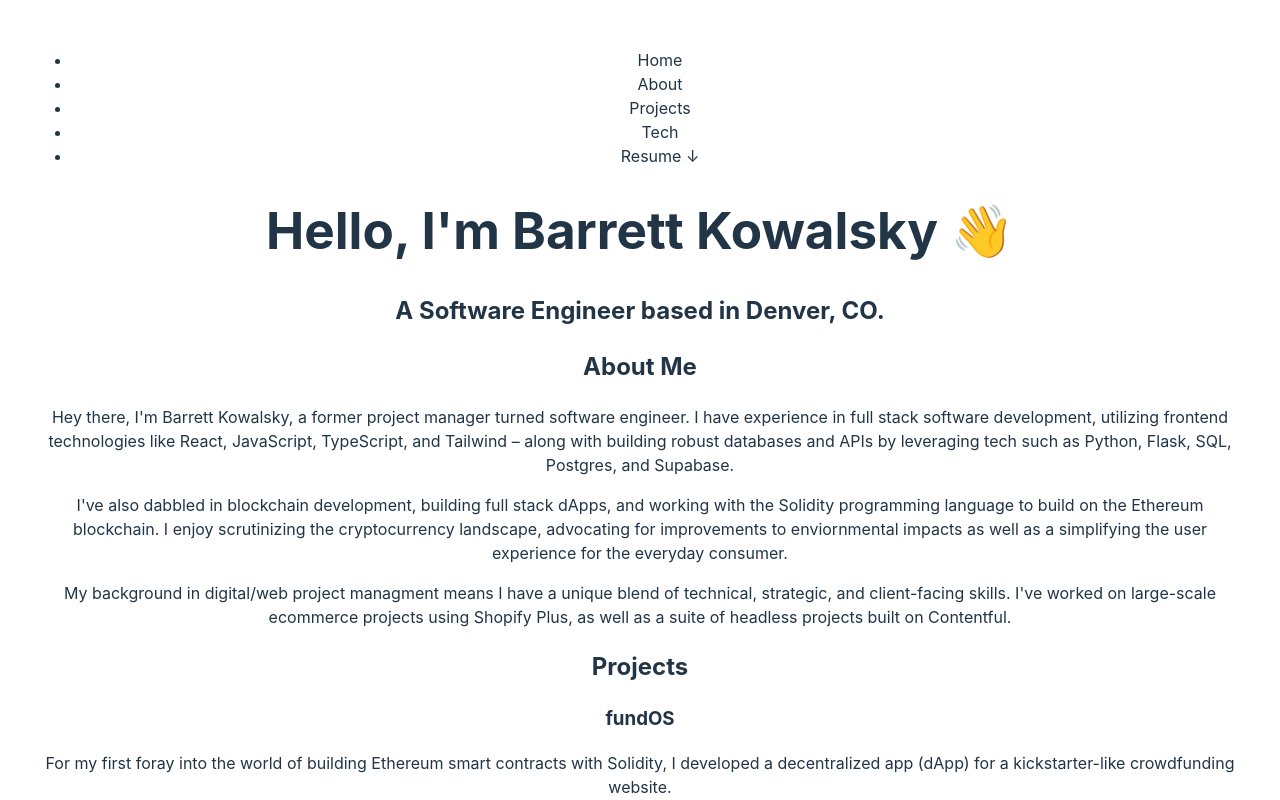
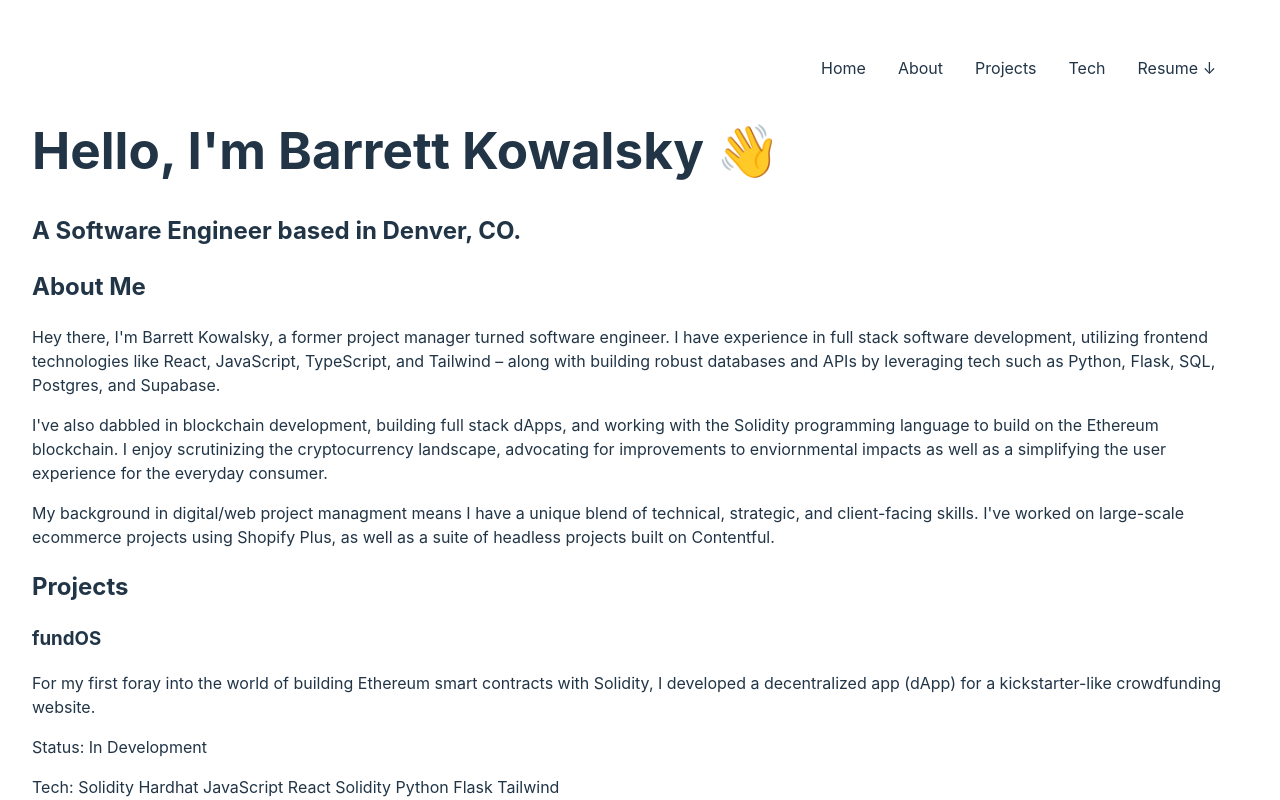
Before and after one commit to barrettk8090/portfolio-v2, a React (Vite) app: page / in a window 1280 px wide. Shown: the top 800 px of the page. Built offline with nearby package versions, Linux system fonts and the light colour scheme.

Commit message:
na styles

```diff
--- a/src/App.css
+++ b/src/App.css
@@ -4,11 +4,22 @@
   max-width: 1280px;
   margin: 0 auto;
   padding: 2rem;
-  text-align: center;
 }
 
 /* Nav */
 
+.nav {
+  list-style: none;
+  height: 40px;
+  display: flex;
+  justify-content: flex-end;
+  align-items: center;
+}
+
+.nav li {
+  margin-right: 2rem;
+  float:right;
+}
 
 /* Hero */
 .card {
--- a/src/Nav.tsx
+++ b/src/Nav.tsx
@@ -1,6 +1,6 @@
 const Nav = () => {
   return (
-    <ul>
+    <ul className="nav">
       <li>Home</li>
       <li>About</li>
       <li>Projects</li>
```
